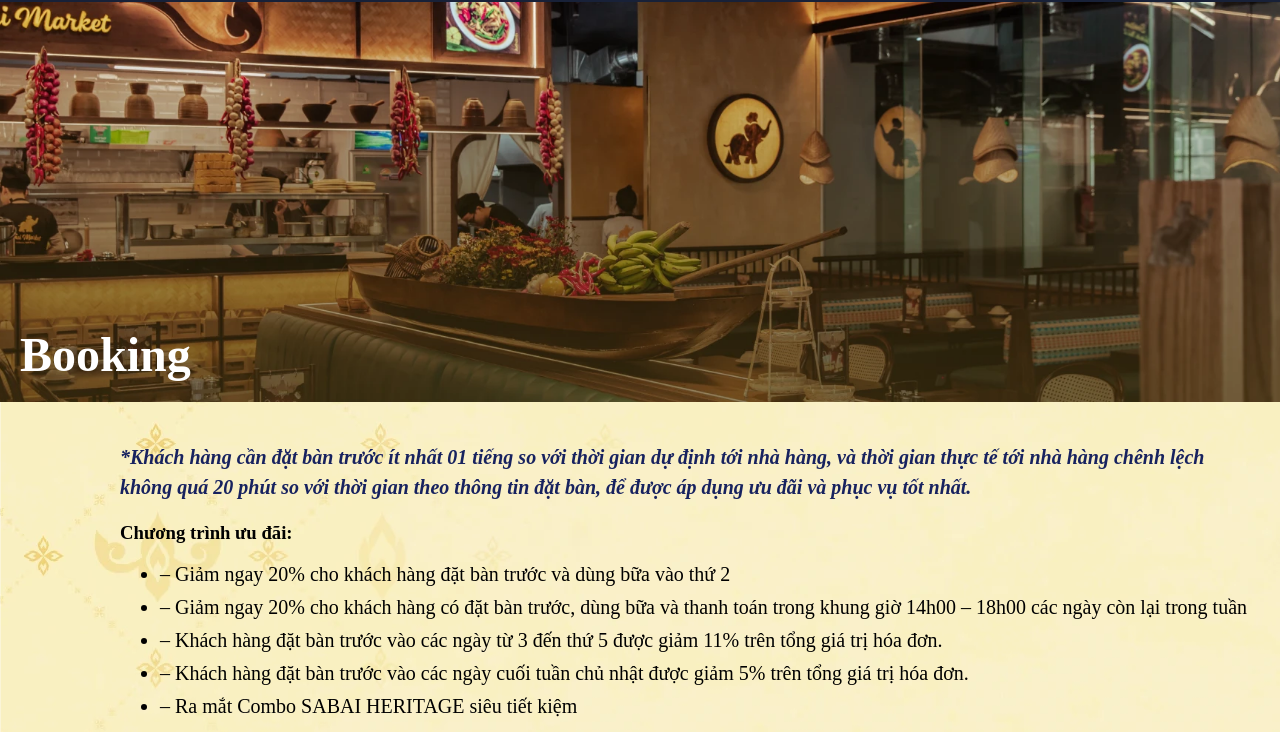
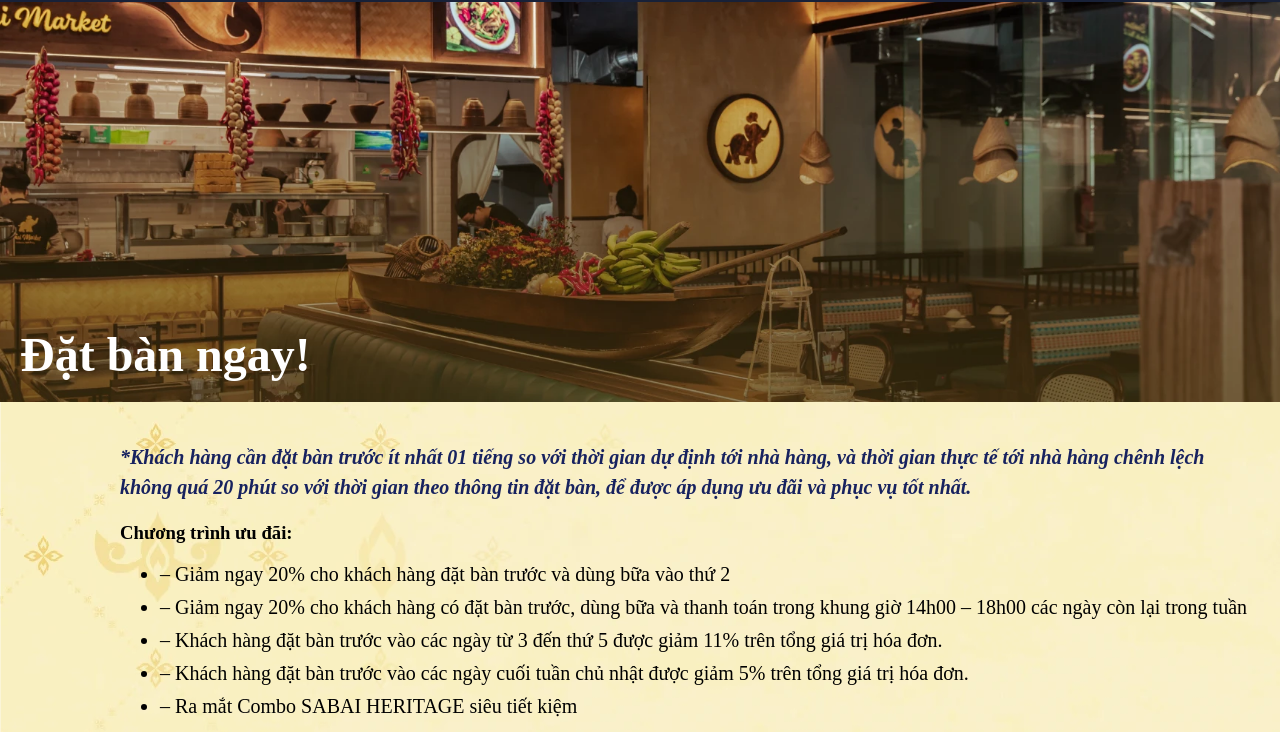
Before and after one commit to khanhhtapcode/TKwebK25CNTTA, a plain HTML site: page TKwebK25CNTTA/TKwebK25CNTTA-main/TKwebK25CNTTA-main/CodeWeb/Booking/booking.html in a window 1280 px wide. Shown: the part 68-800 px from the top of the page. Drawn offline with nearby package versions, Linux system fonts and the light colour scheme; a web font is replaced by a local one.

Commit message:
Update booking.html

```diff
--- a/TKwebK25CNTTA/TKwebK25CNTTA-main/TKwebK25CNTTA-main/CodeWeb/Booking/booking.html
+++ b/TKwebK25CNTTA/TKwebK25CNTTA-main/TKwebK25CNTTA-main/CodeWeb/Booking/booking.html
@@ -64,7 +64,7 @@
     </div>
     <!-- Hình ảnh chính -->
     <section class="main-image">
-        <div class="title" data-aos="zoom-in-up" data-aos-duration="1500">Booking</div>
+        <div class="title" data-aos="zoom-in-up" data-aos-duration="1500">Đặt bàn ngay!</div>
     </section>
 
     <!-- Nội dung chính -->
```
